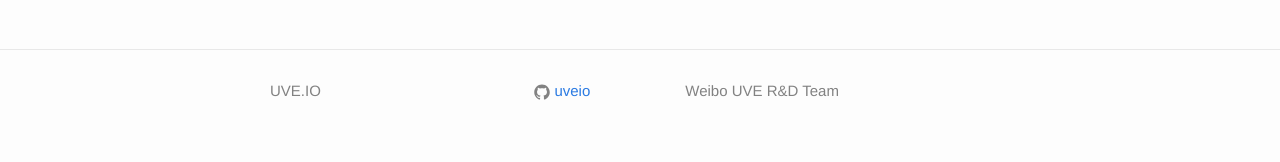
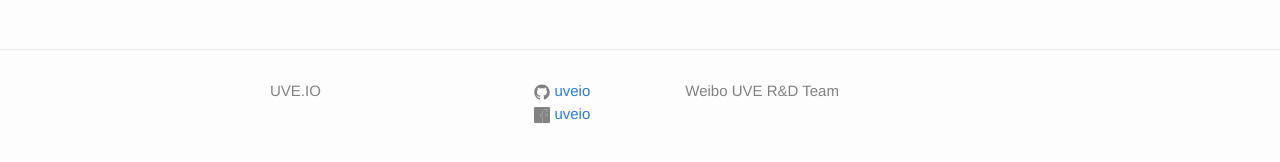
Before and after one commit to lution/uveio.github.io, a Jekyll site: the page built from index.html, in a window 1280 px wide. Shown: the part 517-679 px from the top of the page. Built offline with Jekyll 4.4.1, drawn with Linux system fonts in a browser that asks for light colours.

Commit message:
updated: facebook account

```diff
--- a/_config.yml
+++ b/_config.yml
@@ -7,6 +7,7 @@
 url: "http://uve.io" # the base hostname & protocol for your site
 #twitter_username: jekyllrb
 github_username:  uveio
+facebook_username: uveio
 
 # Build settings
 markdown: kramdown
--- a/_includes/footer.html
+++ b/_includes/footer.html
@@ -28,6 +28,21 @@
           </li>
           {% endif %}
 
+          {% if site.facebook_username %}
+          <li>
+              <a href="https://facebook.com/{{ site.facebook_username }}">
+                  <span class="icon icon--facebook">
+                      <svg class="icon icon-facebook" xmlns="http://www.w3.org/2000/svg" width="16" height="16" viewBox="0 0 16 16">
+                            <path class="background" fill="#3b5999" d="M 0.875,0 C 0.38722,0 0,0.38721 0,0.875 l 0,14.25 C 0,15.61266 0.38715,16 0.875,16 l 7.65625,0 0,-6.1875 -2.0625,0 0,-2.4375 2.0625,0 0,-1.78125 c 0,-2.06656 1.2814395,-3.1875 3.125,-3.1875 0.88307,0 1.62261,0.06435 1.84375,0.09375 l 0,2.15625 -1.25,0.03125 c -1.00252,0 -1.21875,0.45713 -1.21875,1.15625 l 0,1.53125 2.40625,0 -0.3125,2.4375 -2.09375,0 0,6.1875 4.09375,0 C 15.612599,16 16,15.61272 16,15.125 L 16,0.875 C 16,0.38721 15.61266,0 15.125,0 L 0.875,0 z"/>
+                              <path class="foreground" fill="white" d="m 11.03968,16.000001 v -6.19608 h 2.07973 l 0.31141,-2.41472 h -2.39114 v -1.54165 c 0,-0.69912 0.19414,-1.17555 1.19666,-1.17555 l 1.27866,-5.6e-4 v -2.15974 c -0.22114,-0.0294 -0.98017,-0.0952 -1.86324,-0.0952 -1.8435605,0 -3.1057105,1.12532 -3.1057105,3.19188 v 1.7808 h -2.08506 v 2.41472 h 2.08506 v 6.19608 H 11.03968 z"/>
+                      </svg>
+                  </span>
+
+                  <span class="username">{{ site.facebook_username }}</span>
+              </a>
+          </li>
+          {% endif %}
+
           {% if site.twitter_username %}
           <li>
             <a href="https://twitter.com/{{ site.twitter_username }}">
```
